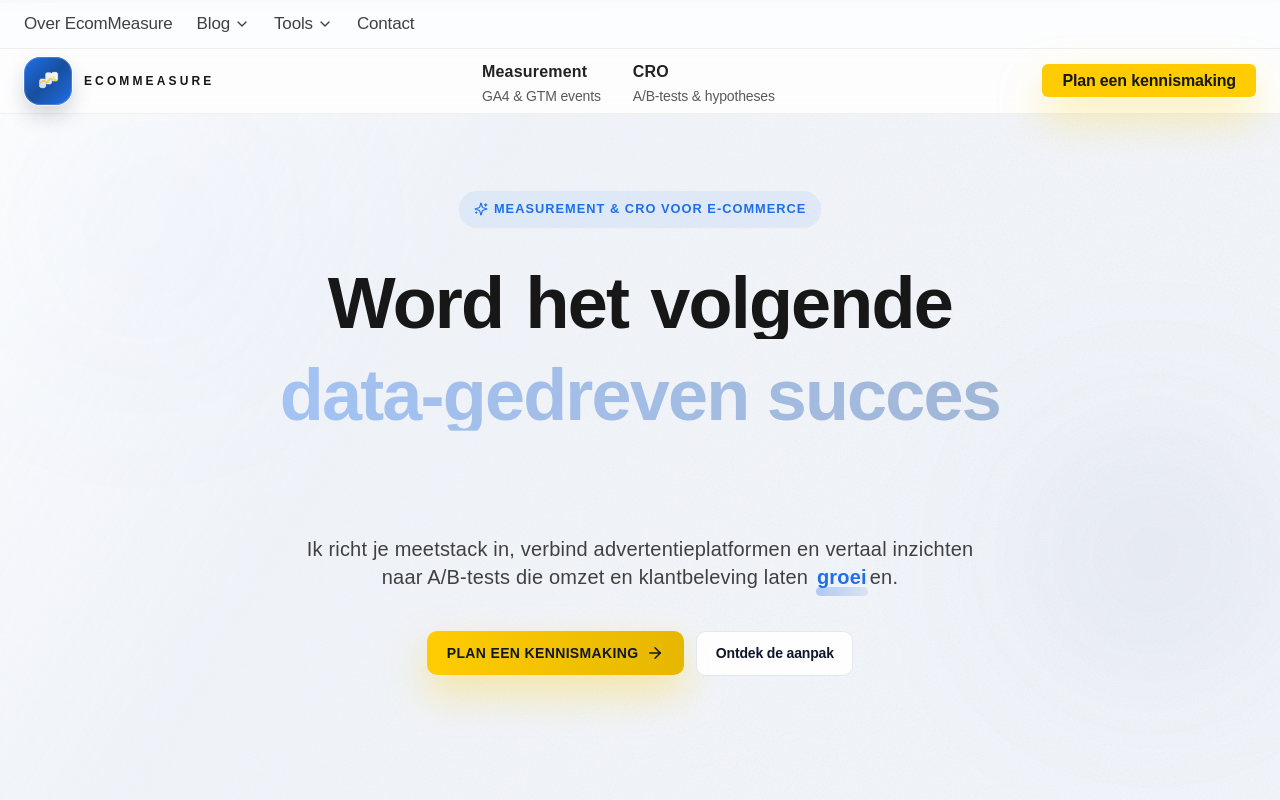
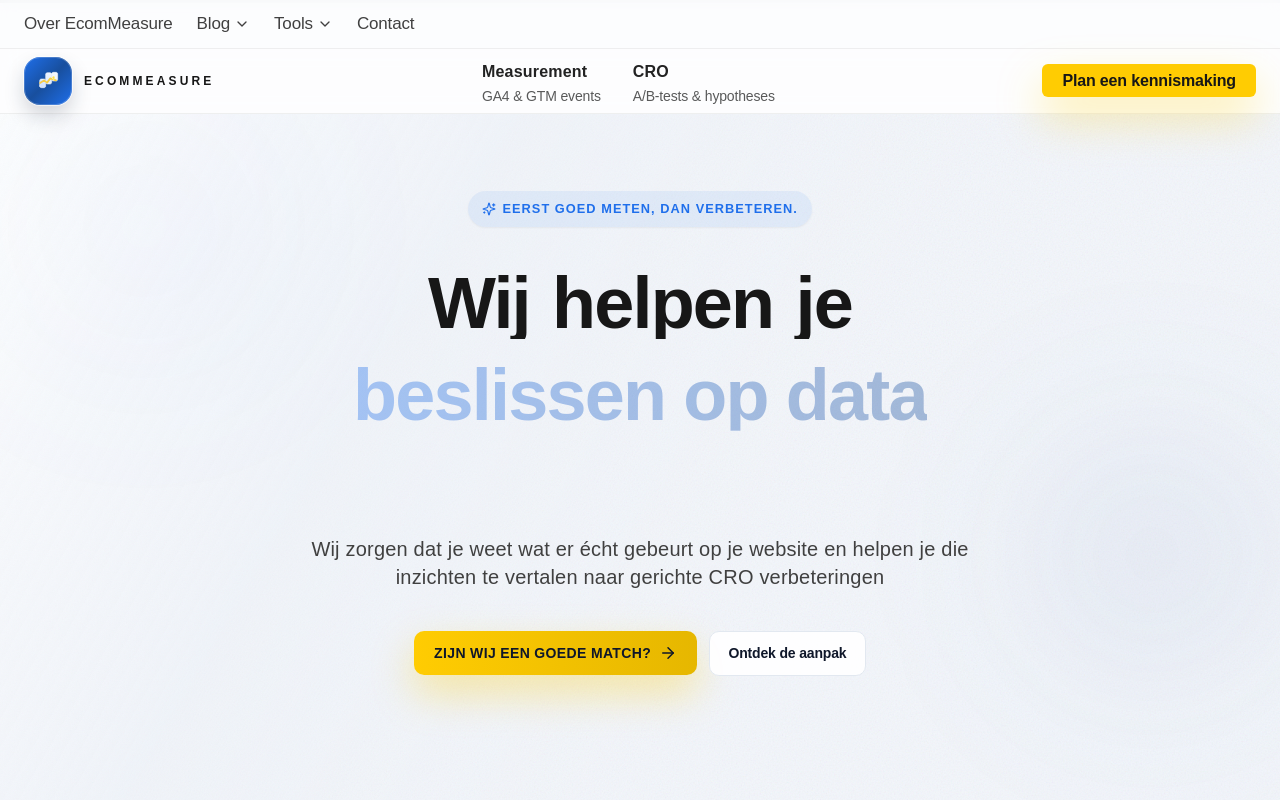
Before and after one commit to ProjectBibo/EcomMeasure3, a React (Vite) app: page / in a window 1280 px wide. Shown: the top 800 px of the page. Built offline with nearby package versions, Linux system fonts and the light colour scheme.

Commit message:
Update Dutch hero messaging

```diff
--- a/src/i18n/content.js
+++ b/src/i18n/content.js
@@ -64,20 +64,19 @@ export const translations = {
       },
     },
     hero: {
-      badge: "Measurement & CRO voor e-commerce",
-      titleLead: "Word het volgende",
+      badge: "Eerst goed meten, dan verbeteren.",
+      titleLead: "Wij helpen je",
       rotatingPhrases: [
-        "groeiverhaal",
-        "UX-gedreven merk",
-        "data-gedreven succes",
-        "digitale koploper",
-        "e-commerce icoon",
-        "merk dat elke klik begrijpt",
+        "beter meten",
+        "slimmer optimaliseren",
+        "beslissen op data",
+        "conversiegericht verbeteren",
+        "je website laten presteren",
       ],
       titleHighlight: "GA4 en bewezen CRO-experimenten",
       description:
-        "Ik richt je meetstack in, verbind advertentieplatformen en vertaal inzichten naar A/B-tests die omzet en klantbeleving laten groeien.",
-      primaryCta: "Plan een kennismaking",
+        "Wij zorgen dat je weet wat er écht gebeurt op je website en helpen je die inzichten te vertalen naar gerichte CRO verbeteringen",
+      primaryCta: "Zijn wij een goede match?",
       secondaryCta: "Ontdek de aanpak",
       stats: [
         {
```
